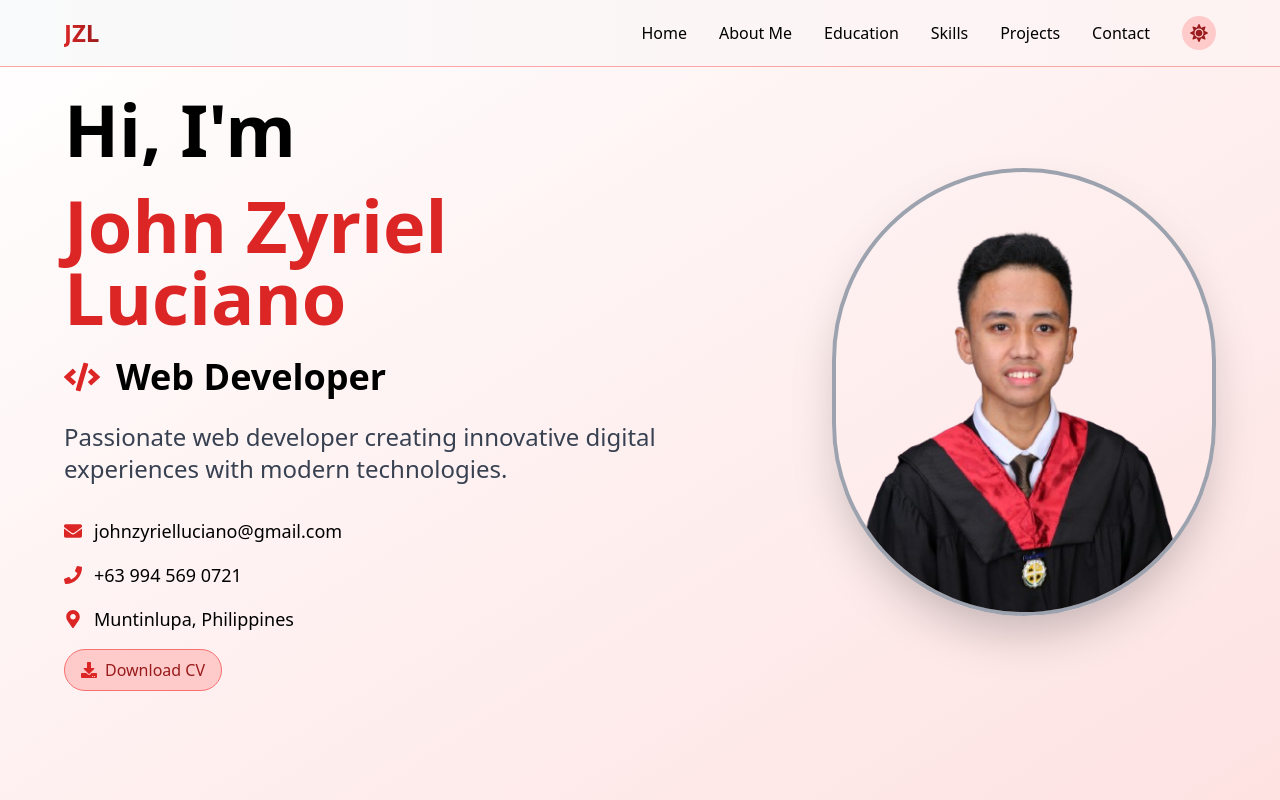
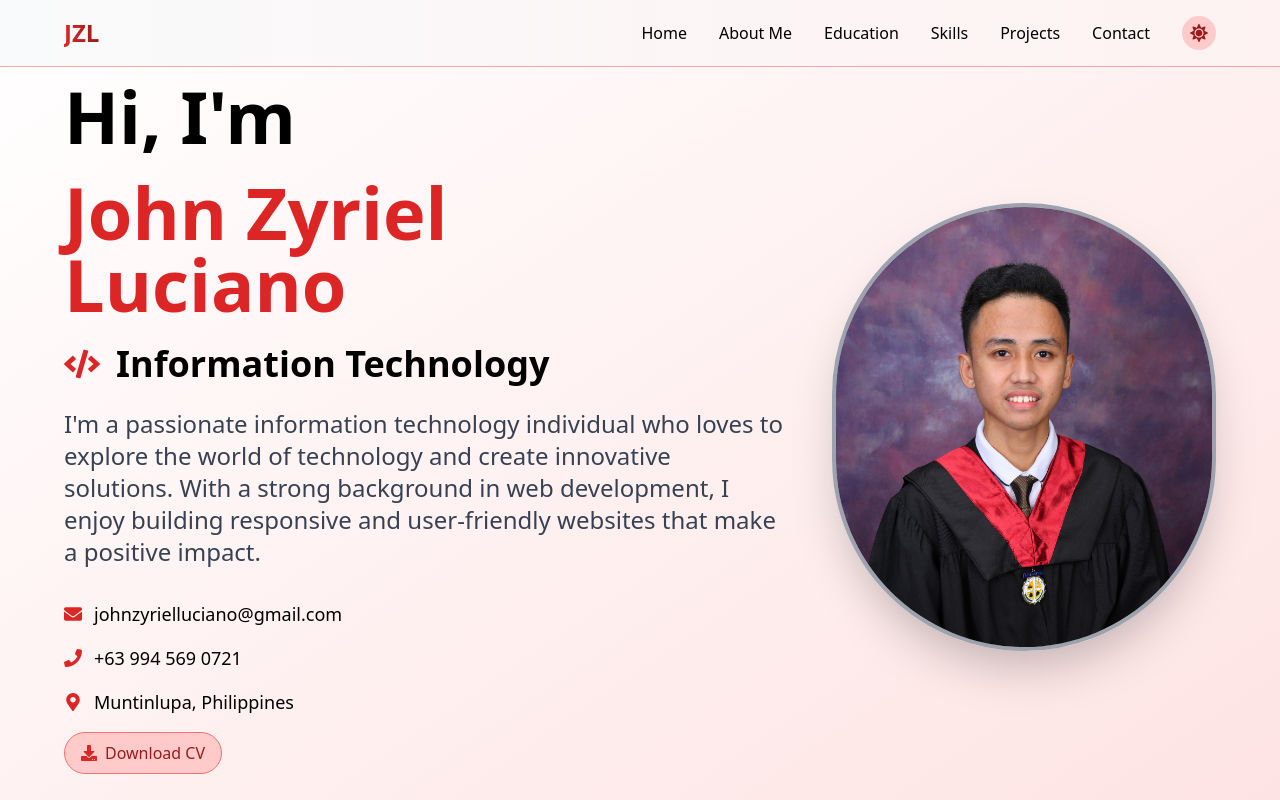
Before and after one commit to zyriel192002/Portfolio, a React (Vite) app: page / in a window 1280 px wide. Shown: the top 800 px of the page. Built offline with nearby package versions, Linux system fonts and the light colour scheme.

Commit message:
Update portfolio

```diff
--- a/src/sections/Home.jsx
+++ b/src/sections/Home.jsx
@@ -2,8 +2,8 @@ import { motion } from "framer-motion";
 import { TypeAnimation } from "react-type-animation";
 import { FaEnvelope, FaPhone, FaMapMarkerAlt, FaCode, FaPalette, FaServer, FaDownload } from "react-icons/fa";
 import { useTheme } from "../contexts/ThemeContext";
-import profilePicDark from "../assets/profile 1.png";
-import profilePicLight from "../assets/profile 1.png";
+import profilePicDark from "../assets/profile.jpg";
+import profilePicLight from "../assets/profile.jpg";
 
 
 export default function Home() {
@@ -62,7 +62,7 @@ export default function Home() {
             whileTap={{ scale: 0.95 }}
           >
             <FaCode className="mr-4 text-red-400 text-2xl sm:text-3xl lg:text-4xl dark:text-red-600" />
-            Web Developer
+            Information Technology
           </motion.div>
         </motion.div>
         <motion.p
@@ -71,7 +71,8 @@ export default function Home() {
           animate={{ opacity: 1, y: 0 }}
           transition={{ delay: 1.0, duration: 1 }}
         >
-          Passionate web developer creating innovative digital experiences with modern technologies.
+          I'm a passionate information technology individual who loves to explore the world of technology and create innovative solutions. With a strong background in web development, I enjoy building responsive and user-friendly websites that make a positive impact.
+
         </motion.p>
 
         {}
```
